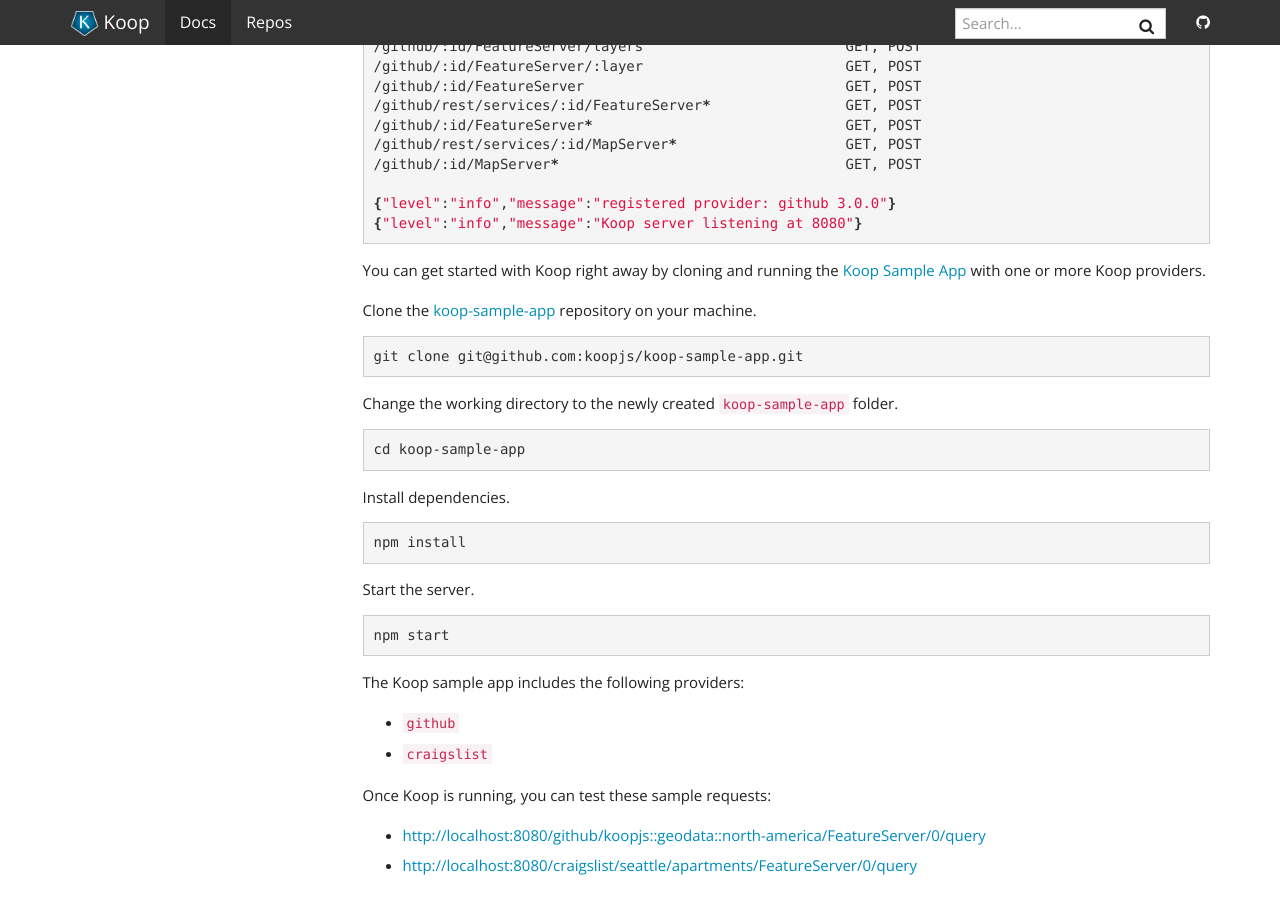
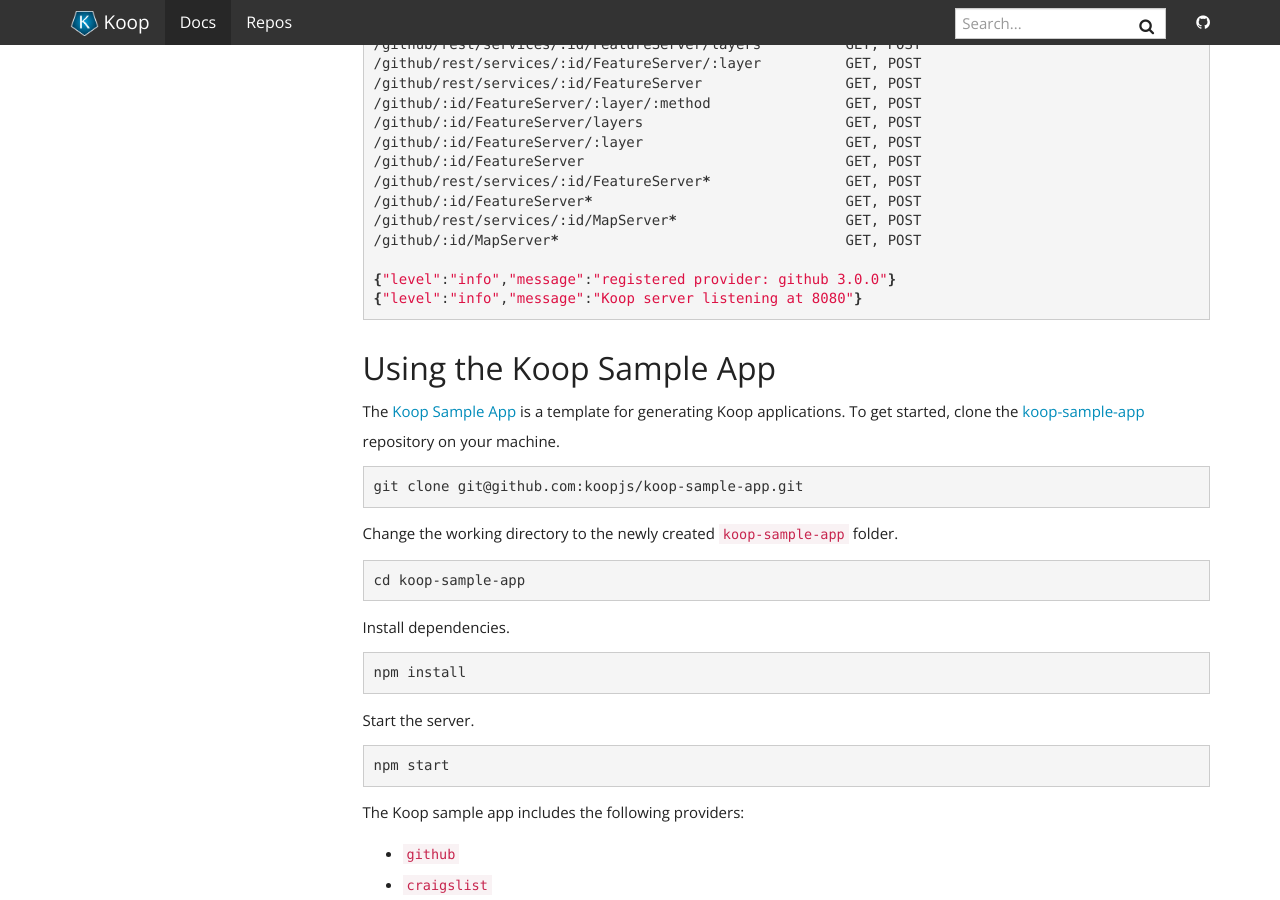
Before and after one commit to koopjs/koopjs.github.io, a Jekyll site: the page built from _docs/basics/quickstart.md, in a window 1280 px wide and 900 px high, scrolled down 1659 px. Built offline with Jekyll 4.4.1, drawn with Linux system fonts in a browser that asks for light colours; nearby versions of some CDN libraries; some of the changed text lies outside the part shown.

Commit message:
Divide quick start into two sections; one for Koop CLI, one for Koop Sample App.

````diff
--- a/_docs/basics/quickstart.md
+++ b/_docs/basics/quickstart.md
@@ -1,7 +1,10 @@
 ---
-title: Quick start with Koop CLI
+title: Quick start
 permalink: /docs/basics/quickstart
 ---
+
+## Using the Koop CLI
+
 The [Koop CLI](https://github.com/koopjs/koop-cli) provides a rapid and easy way to launch a Koop instance.  To get going, install the Koop CLI:
 
 Using npm:
@@ -97,10 +100,9 @@
 {"level":"info","message":"Koop server listening at 8080"}
 ```
 
+## Using the Koop Sample App
 
-You can get started with Koop right away by cloning and running the [Koop Sample App](https://github.com/koopjs/koop-sample-app) with one or more Koop providers.
-
-Clone the [koop-sample-app](https://github.com/koopjs/koop-sample-app) repository on your machine.
+The [Koop Sample App](https://github.com/koopjs/koop-sample-app) is a template for generating Koop applications. To get started, clone the [koop-sample-app](https://github.com/koopjs/koop-sample-app) repository on your machine.
 
 ```
 git clone git@github.com:koopjs/koop-sample-app.git
@@ -135,5 +137,6 @@
 * [http://localhost:8080/craigslist/seattle/apartments/FeatureServer/0/query](http://localhost:8080/craigslist/seattle/apartments/FeatureServer/0/query)
 
 <br>
-### Developing with Koop
+
+## Developing with Koop
 If you want to develop on Koop, it’s usually best to start by creating a Provider. You can read more about that in [provider docs](/documentation/provider) or check out the [Koop Provider Sample](https://github.com/koopjs/koop-provider-sample)
````
